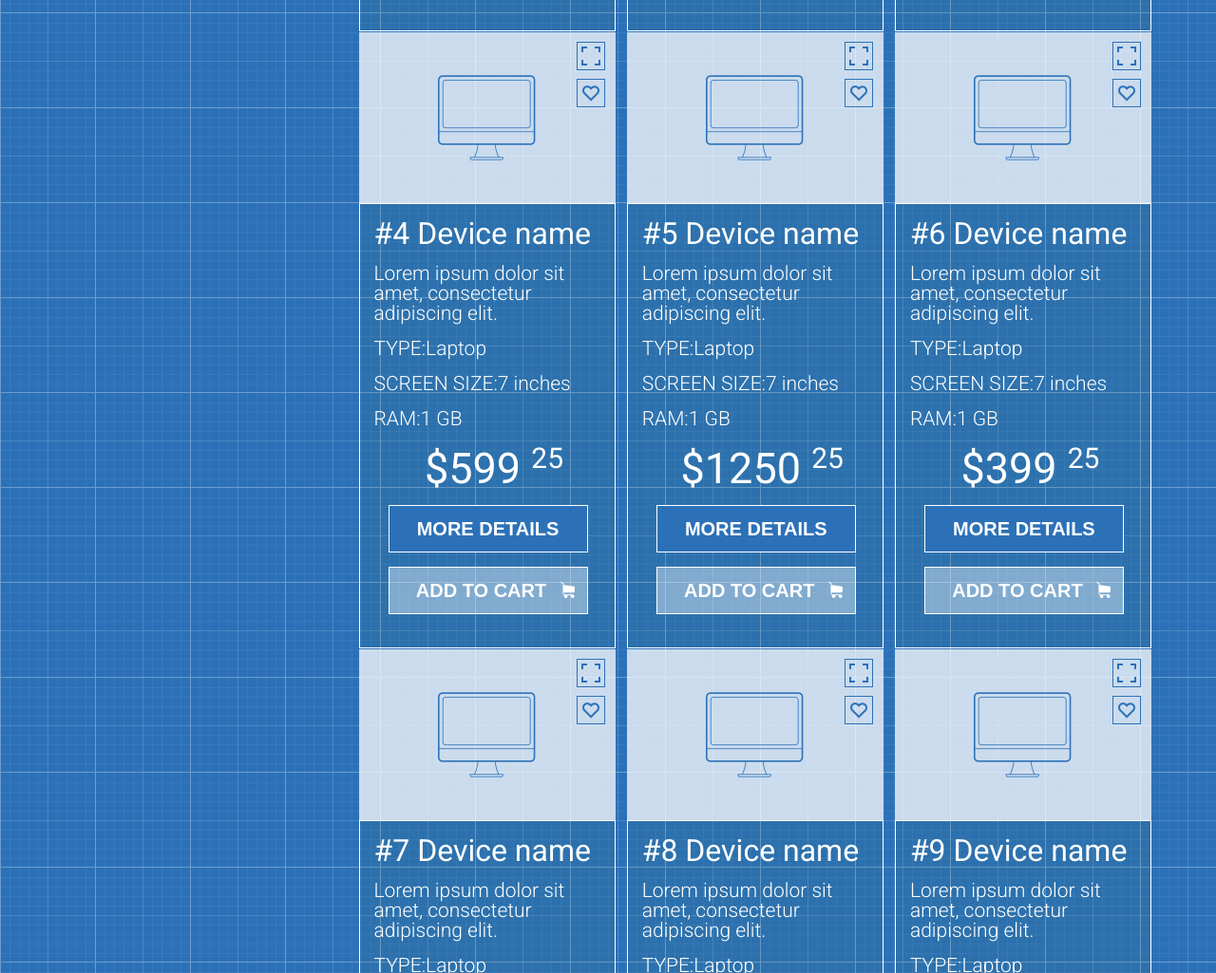
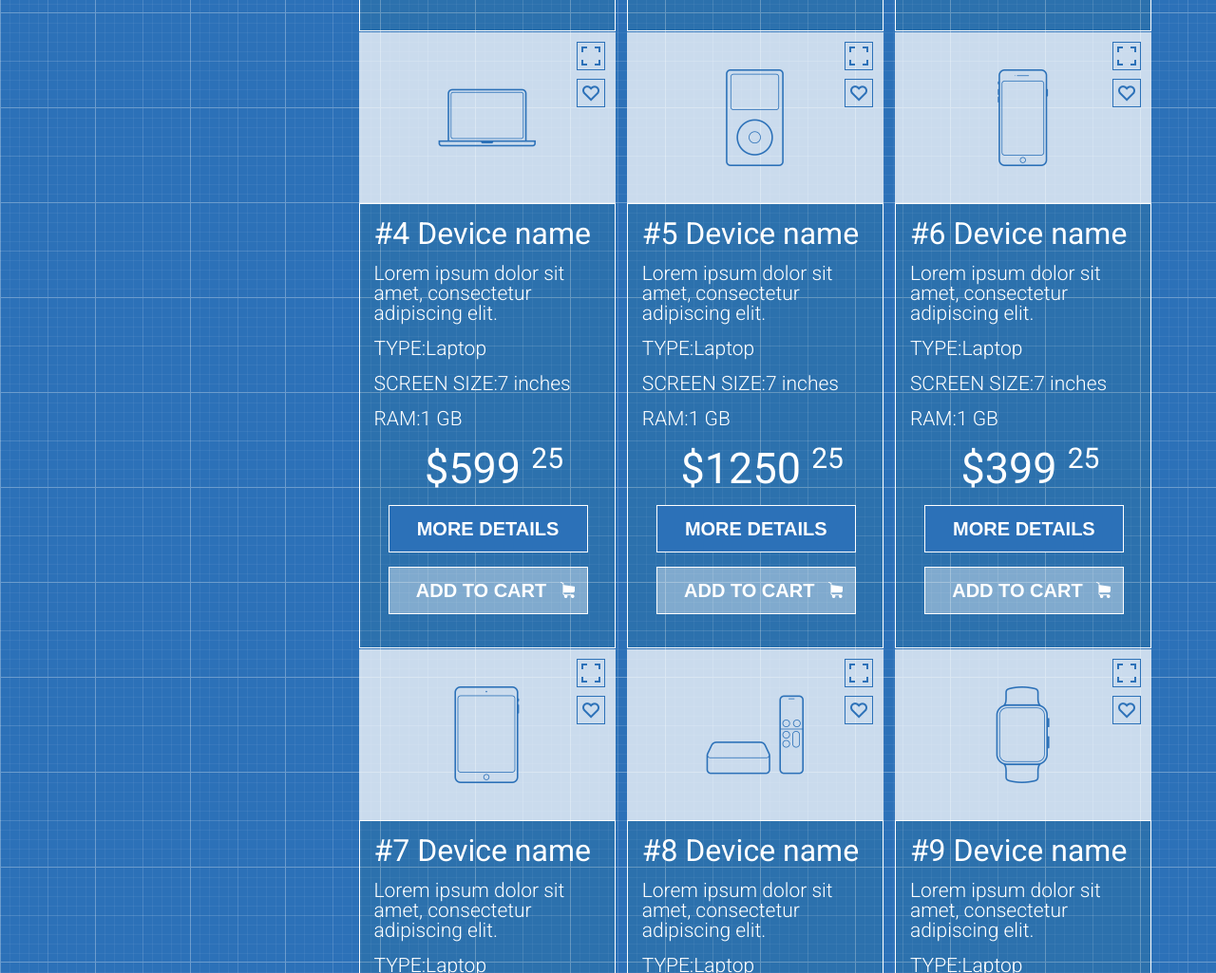
Before and after one commit to botkaktotak/botkaktotak.github.io, a plain HTML site: page index.html in a window 1280 px wide. Shown: the part 1287-2312 px from the top of the page at 95% size. Drawn offline with Linux system fonts and the light colour scheme.

Commit message:
change products images

```diff
--- a/index.html
+++ b/index.html
@@ -134,7 +134,7 @@
             		</div>
             		<div class="fourthcol">
              			<div class="desktop">
-                			<img src="img/desktop.png" class="image">
+                			<img src="img/laptop.png" class="image">
                 			<div class="randombox1">
                   				<img src="img/randombox.png" class="image">
                 			</div>
@@ -155,7 +155,7 @@
             		</div>
             		<div class="seventhcol">
              			<div class="desktop">
-                			<img src="img/desktop.png" class="image">
+                			<img src="img/ipad.png" class="image">
                 			<div class="randombox1">
                   				<img src="img/randombox.png" class="image">
                 			</div>
@@ -199,7 +199,7 @@
             		</div>
             		<div class="fifthcol">
              			<div class="desktop">
-                			<img src="img/desktop.png" class="image">
+                			<img src="img/mp3.png" class="image">
                 			<div class="randombox1">
                   				<img src="img/randombox.png" class="image">
                 			</div>
@@ -220,7 +220,7 @@
             		</div>
             		<div class="eighthcol">
              			<div class="desktop">
-                			<img src="img/desktop.png" class="image">
+                			<img src="img/xbox.png" class="image">
                 			<div class="randombox1">
                   				<img src="img/randombox.png" class="image">
                 			</div>
@@ -264,7 +264,7 @@
             		</div>
             		<div class="sixthcol">
              			<div class="desktop">
-                			<img src="img/desktop.png" class="image">
+                			<img src="img/iphone.png" class="image">
                 			<div class="randombox1">
                   				<img src="img/randombox.png" class="image">
                 			</div>
@@ -285,7 +285,7 @@
             		</div>
             		<div class="ninethcol">
              			<div class="desktop">
-                			<img src="img/desktop.png" class="image">
+                			<img src="img/watch.png" class="image">
                 			<div class="randombox1">
                   				<img src="img/randombox.png" class="image">
                 			</div>
```
Also changed, not shown: img/ipad.png (renamed from img/icon (15).png), img/iphone.png (renamed from img/icon (12).png), img/laptop.png (renamed from img/icon (16).png), img/mp3.png (renamed from img/icon (14).png).
